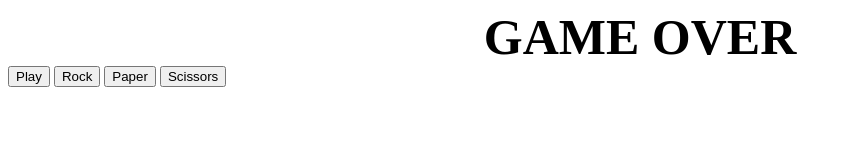
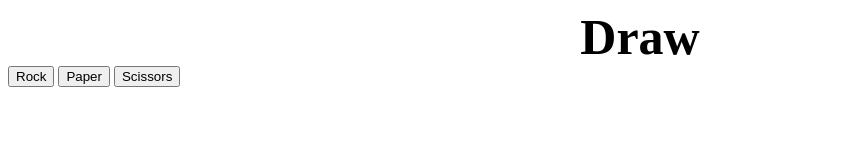
Before and after one commit to rajvatsal/rock-Paper-Scissors, a plain HTML site: page index.html in a window 1280 px wide. Both pictures are taken after a click on the button "Rock". Shown: the whole page, without its empty margins (0-850 px from the left). Drawn offline with Linux system fonts and the light colour scheme.

Commit message:
MAJOR: Change the console.log to DOM (Finished)

```diff
--- a/index.html
+++ b/index.html
@@ -11,7 +11,6 @@
     <div class = "page"></div>
         <div class = "messages" id = "content">rock-paper-scissors</div>
         <div class = "button-container">
-            <button class = "start">Play</button>
             <button class = "rock">Rock</button>
             <button class = "paper">Paper</button>
             <button class = "scissors">Scissors</button>
--- a/script.js
+++ b/script.js
@@ -22,35 +22,36 @@ function showRoundWinner(choiceComputer, choicePlayer){
             else if (choiceComputer === 2) roundResult = "Draw";                    // Paper vs Paper
             else roundResult = "You lost. Scissor beats paper";                     // Paper vs Scissors
     }else{                                                               // playerChoice is Scissors
-        if(choiceComputer === 1 ) roundResult = "You lost. Rock beats scissors";    // Scissors vs Rock
-        else if (choiceComputer === 2)roundResult = "You WON!!";                    // Scissors vs Paper
-        else roundResult = "Draw";                                                  // Scissors vs Scissors
+        if(choiceComputer === 1 ) roundResult = 'You lost. Rock beats scissors';    // Scissors vs Rock
+        else if (choiceComputer === 2)roundResult = 'You WON!!';                    // Scissors vs Paper
+        else roundResult = 'Draw';                                                  // Scissors vs Scissors
     }
     return roundResult;
 }
 
-function game(playerButton){
-    let scoreComputer = 0, scorePlayer = 0, choicePlayer = "", roundResult = "";
-    choicePlayer = playerButton.toUpperCase();
-    roundResult = showRoundWinner(getComputerChoice(), getPlayerChoiceNumber(choicePlayer));
+let text =  document.querySelector('#content'), textValue = "", scoreComp = 0, scorePlayer = 0;
+const choice = document.querySelectorAll('button');
+choice.forEach(button => button.addEventListener('click', (e) => {
+    text.textContent = showRoundWinner(getComputerChoice(), getPlayerChoiceNumber(e.target.textContent));
 
-    if (roundResult.includes("WON") === true)      ++scorePlayer;
-    else if(roundResult.includes("lost") === true) ++scoreComputer;
+    textValue = text.textContent;
+if (textValue.includes("WON") === true)      ++scorePlayer;
+else if(textValue.includes("lost") === true) ++scoreComp;
 
-    messages.textContent =  `Computer Score is ${scoreComputer} Player Score is ${scorePlayer}`;
-    messages.textContent += `${roundResult}`;
+if (scoreComp === 5 || scorePlayer === 5){
+    if (scorePlayer > scoreComp) text.textContent = 'You won the match congrats !!!';
+    else text.textContent = 'You lost the match :(';
+    scorePlayer = 0;
+    scoreComp = 0;
+}
+}))
+textValue = text.textContent;
+if (textValue.includes("WON") === true)      ++scorePlayer;
+else if(textValue.includes("lost") === true) ++scoreComp;
 
-    if (scoreComputer < 6 || scorePlayer < 6){
-        messages.textContent =  `GAME OVER`;
-        scorePlayer = 0;
-        scoreComputer = 0;
-    }
+if (scoreComp === 5 || scorePlayer === 5){
+    if (scorePlayer > scoreComp) text.textContent = 'You won the match congrats !!!';
+    else text.textContent = 'You lost the match :(';
+    scorePlayer = 0;
+    scoreComp = 0;
 }
-
-let messages =  document.querySelector('#content');
-let buttons = document.querySelectorAll('button');
-buttons = Array.from(buttons);
-buttons.shift();
-buttons.forEach(button => button.addEventListener('click', (e) => {
-    game(e.target.textContent);
-} ));
```
